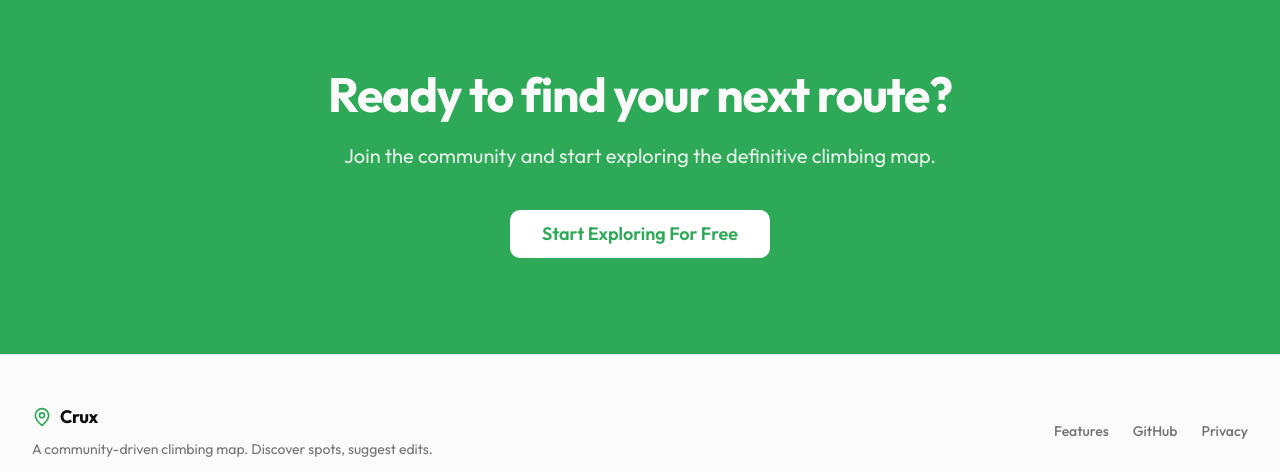
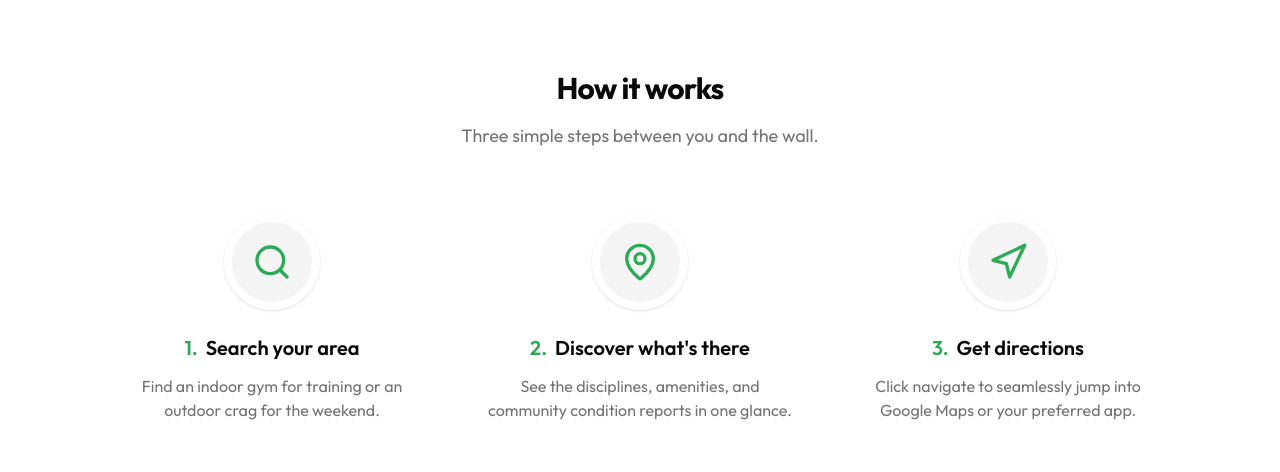
Before and after one commit to Ayprusss/crux, a Next.js app: page / in a window 1280 px wide. Shown: the part 1284-1756 px from the top of the page. Built offline with nearby package versions, Linux system fonts and the light colour scheme.

Commit message:
added changes to HowItWorks component

```diff
--- /dev/null
+++ b/src/components/landing/HowItWorks.tsx
@@ -0,0 +1,54 @@
+import { Search, MapPin, Navigation } from "lucide-react"
+
+export default function HowItWorks() {
+  const steps = [
+    {
+      title: "Search your area",
+      description: "Find an indoor gym for training or an outdoor crag for the weekend.",
+      icon: Search,
+    },
+    {
+      title: "Discover what's there",
+      description: "See the disciplines, amenities, and community condition reports in one glance.",
+      icon: MapPin,
+    },
+    {
+      title: "Get directions",
+      description: "Click navigate to seamlessly jump into Google Maps or your preferred app.",
+      icon: Navigation,
+    },
+  ]
+
+  return (
+    <section id="how-it-works" className="w-full py-24 bg-background">
+      <div className="container mx-auto px-4 sm:px-8">
+        <div className="text-center mb-16">
+          <h2 className="text-3xl font-bold tracking-tight mb-4">How it works</h2>
+          <p className="text-muted-foreground text-lg max-w-2xl mx-auto">
+            Three simple steps between you and the wall.
+          </p>
+        </div>
+
+        <div className="flex flex-col md:flex-row gap-8 lg:gap-12 justify-center items-center md:items-start relative">
+          {/* Connecting line for desktop */}
+          <div className="hidden md:block absolute top-[45px] left-[15%] right-[15%] h-[2px] bg-muted -z-10" />
+
+          {steps.map((step, idx) => (
+            <div key={idx} className="flex flex-col items-center text-center max-w-xs relative bg-background">
+              <div className="h-24 w-24 rounded-full bg-muted flex items-center justify-center mb-6 shadow-sm border-8 border-background">
+                <step.icon className="h-10 w-10 text-primary" />
+              </div>
+              <h3 className="text-xl font-semibold mb-3">
+                <span className="text-primary mr-2">{idx + 1}.</span>
+                {step.title}
+              </h3>
+              <p className="text-muted-foreground text-base">
+                {step.description}
+              </p>
+            </div>
+          ))}
+        </div>
+      </div>
+    </section>
+  )
+}
```
